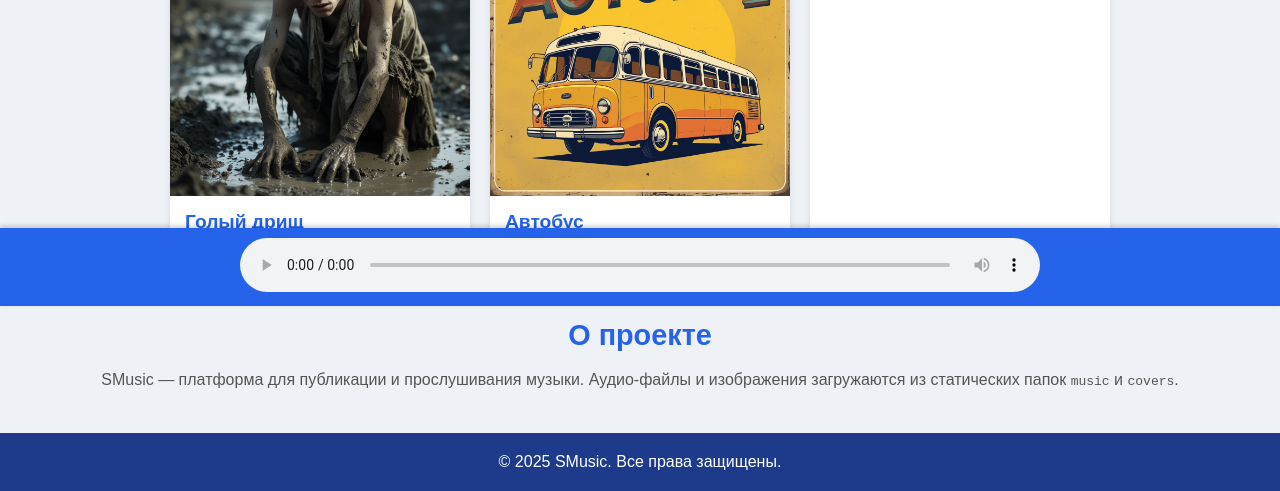
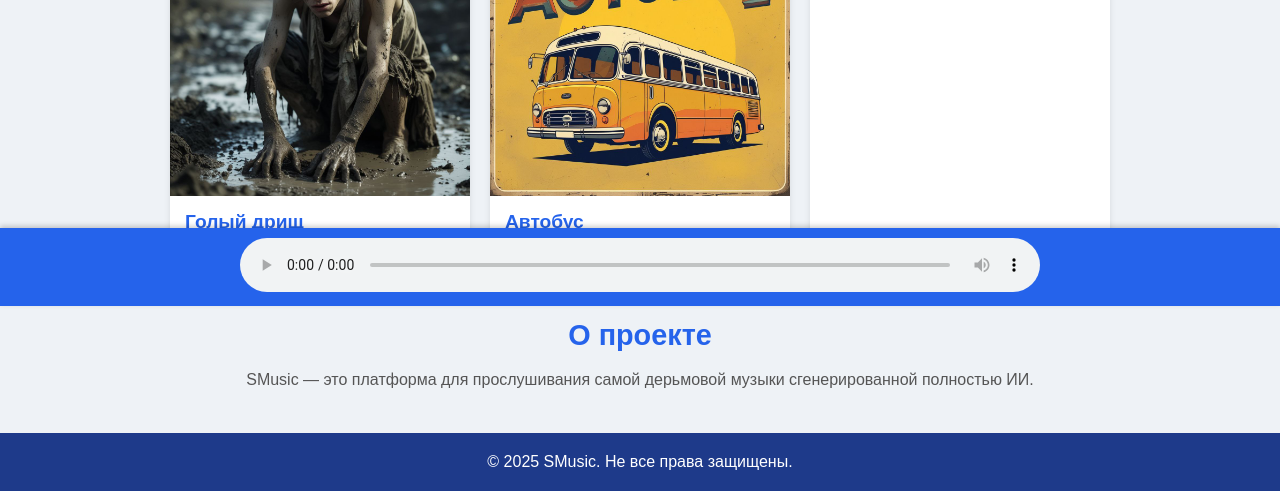
Before and after one commit to Ucatatsu/Smusic_off.github.io, a plain HTML site: page index.html in a window 1280 px wide. Shown: the part 494-985 px from the top of the page. Drawn offline with Linux system fonts and the light colour scheme.

Commit message:
Update index.html

```diff
--- a/index.html
+++ b/index.html
@@ -2,8 +2,8 @@
 <html lang="ru">
 <head>
   <meta charset="UTF-8">
-  <meta name="viewport" content="width=device-width, initial-scale=1.0">
-  <title>SMusic - Платформа публикации музыки</title>
+  <meta name="viewport" content="width=device-width, initial-scale=1">
+  <title>SMusic - Платформа прослушивания дерьмовой музыки</title>
   <link rel="stylesheet" href="styles.css">
 </head>
 <body>
@@ -55,7 +55,7 @@
             <p>Исполнитель 3</p>
           </div>
         </div>
-        <!-- Добавьте дополнительные карточки при необходимости -->
+        <!-- Дополнительные карточки по необходимости -->
       </div>
     </section>
 
@@ -63,7 +63,7 @@
     <section id="about" class="about-section">
       <h2>О проекте</h2>
       <p>
-        SMusic — платформа для публикации и прослушивания музыки. Аудио-файлы и изображения загружаются из статических папок <code>music</code> и <code>covers</code>.
+        SMusic — это платформа для прослушивания самой дерьмовой музыки сгенерированной полностью ИИ.
       </p>
     </section>
   </main>
@@ -71,11 +71,11 @@
   <!-- Футер -->
   <footer>
     <div class="container">
-      <p>© 2025 SMusic. Все права защищены.</p>
+      <p>© 2025 SMusic. Не все права защищены.</p>
     </div>
   </footer>
 
-  <!-- Аудиоплеер, зафиксированный внизу экрана -->
+  <!-- Аудиоплеер, позиция которого обновляется по прокрутке -->
   <div class="player-container">
     <audio controls id="audioPlayer">
       <source src="" type="audio/mp3">
@@ -83,6 +83,7 @@
     </audio>
   </div>
 
+  <!-- Подключение JavaScript -->
   <script src="script.js"></script>
 </body>
 </html>
```
